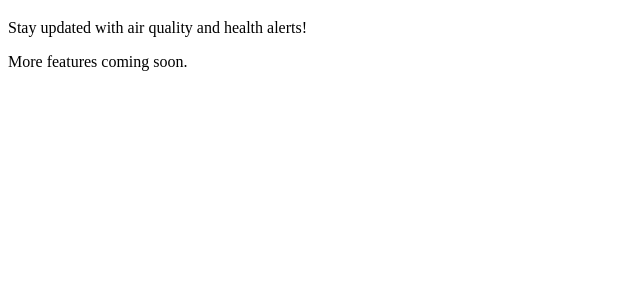
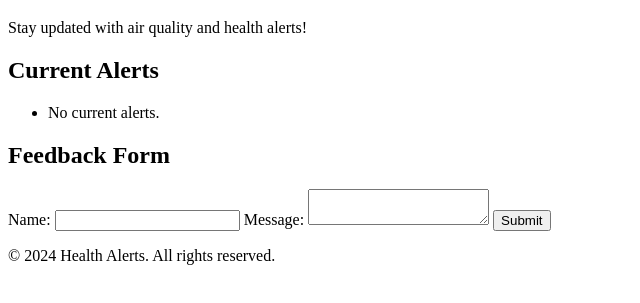
Before and after one commit to Chandu7483/cityhealthalerts, a plain HTML site: page index.html in a window 1280 px wide. Shown: the part 61-364 px from the top of the page, without its empty margins (0-640 px from the left). Drawn offline with Linux system fonts and the light colour scheme.

Commit message:
Update index.html

```diff
--- a/index.html
+++ b/index.html
@@ -4,10 +4,34 @@
     <meta charset="UTF-8">
     <meta name="viewport" content="width=device-width, initial-scale=1.0">
     <title>Health Alerts</title>
+    <link rel="stylesheet" href="styles.css"> <!-- Link to CSS file -->
 </head>
 <body>
-    <h1>Welcome to Health Alerts</h1>
-    <p>Stay updated with air quality and health alerts!</p>
-    <p>More features coming soon.</p>
+    <header>
+        <h1>Welcome to Health Alerts</h1>
+        <p>Stay updated with air quality and health alerts!</p>
+    </header>
+    <main>
+        <section id="alerts">
+            <h2>Current Alerts</h2>
+            <ul id="alert-list">
+                <li>No current alerts.</li> <!-- Placeholder for alerts -->
+            </ul>
+        </section>
+        <section id="feedback">
+            <h2>Feedback Form</h2>
+            <form>
+                <label for="name">Name:</label>
+                <input type="text" id="name" required>
+                <label for="message">Message:</label>
+                <textarea id="message" required></textarea>
+                <button type="submit">Submit</button>
+            </form>
+        </section>
+    </main>
+    <footer>
+        <p>&copy; 2024 Health Alerts. All rights reserved.</p>
+    </footer>
+    <script src="script.js"></script> <!-- Link to JavaScript file -->
 </body>
 </html>
```
